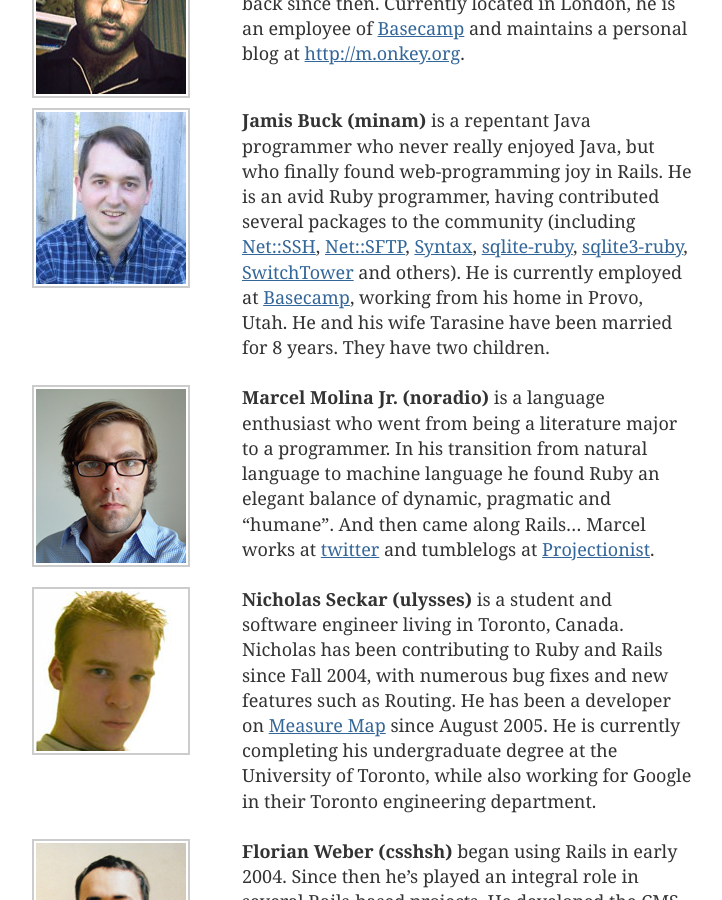
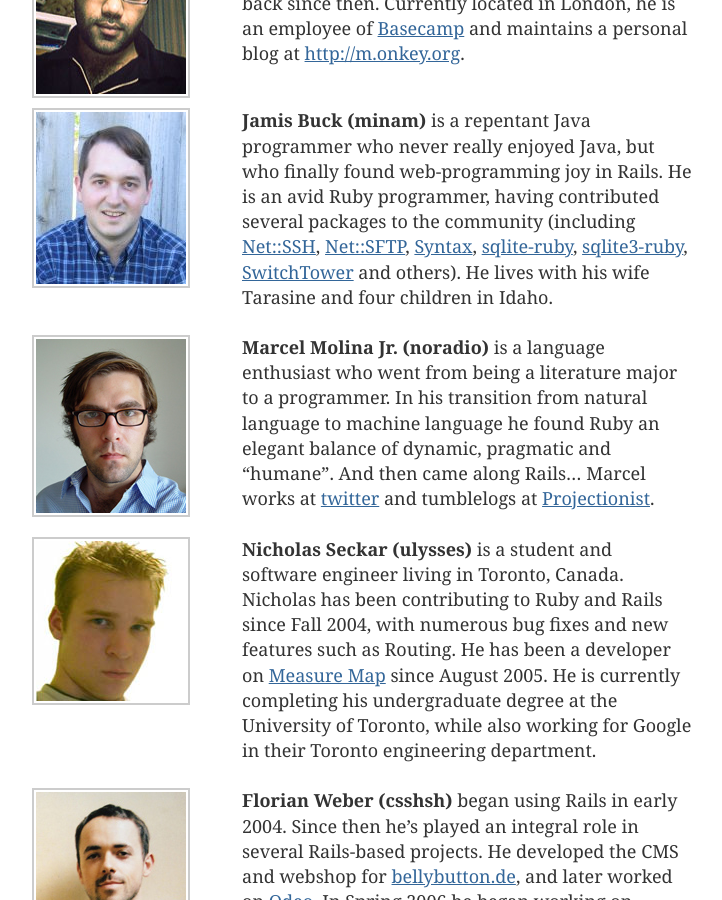
Before and after one commit to rails/homepage-2011, a Jekyll site: the page built from core/alumni/index.html, in a window 1280 px wide and 900 px high, scrolled down 1171 px. Shown: the whole window, without its empty margins (298-1020 px from the left). Built offline with Jekyll 4.4.1, drawn with Linux system fonts in a browser that asks for light colours; nearby versions of some CDN libraries.

Commit message:
Update Jamis Buck's bio

```diff
--- a/core/alumni/index.html
+++ b/core/alumni/index.html
@@ -57,8 +57,8 @@ title: "Ruby on Rails: Core Alumni"
           He is an avid Ruby programmer, having contributed several packages to the community (including <a href="http://net-ssh.rubyforge.org/" title="Net::SSH gem">Net::SSH</a>,
           <a href="http://net-ssh.rubyforge.org/sftp/faq.html">Net::SFTP</a>, <a href="http://syntax.rubyforge.org/">Syntax</a>,
           <a href="http://sqlite-ruby.rubyforge.org/" title="Sqlite Ruby">sqlite-ruby</a>, <a href="http://sqlite-ruby.rubyforge.org/sqlite3/faq.html" title="Sqlite3 Ruby">sqlite3-ruby</a>,
-          <a href="http://manuals.rubyonrails.org/read/book/17">SwitchTower</a> and others). He is currently employed at <a href="http://www.basecamp.com" title="Basecamp website">Basecamp</a>,
-          working from his home in Provo, Utah. He and his wife Tarasine have been married for 8 years. They have two children.
+          <a href="http://manuals.rubyonrails.org/read/book/17">SwitchTower</a> and others).
+          He lives with his wife Tarasine and four children in Idaho.
         </p>
       </div>
       <div class="section">
```
